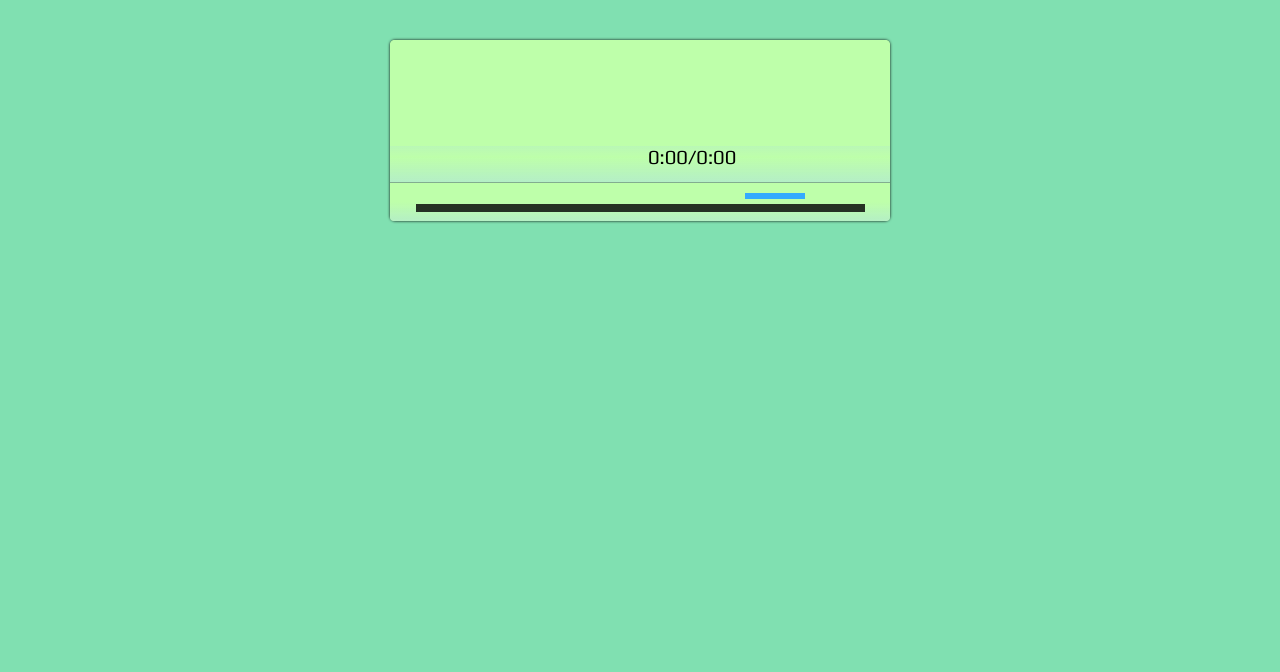
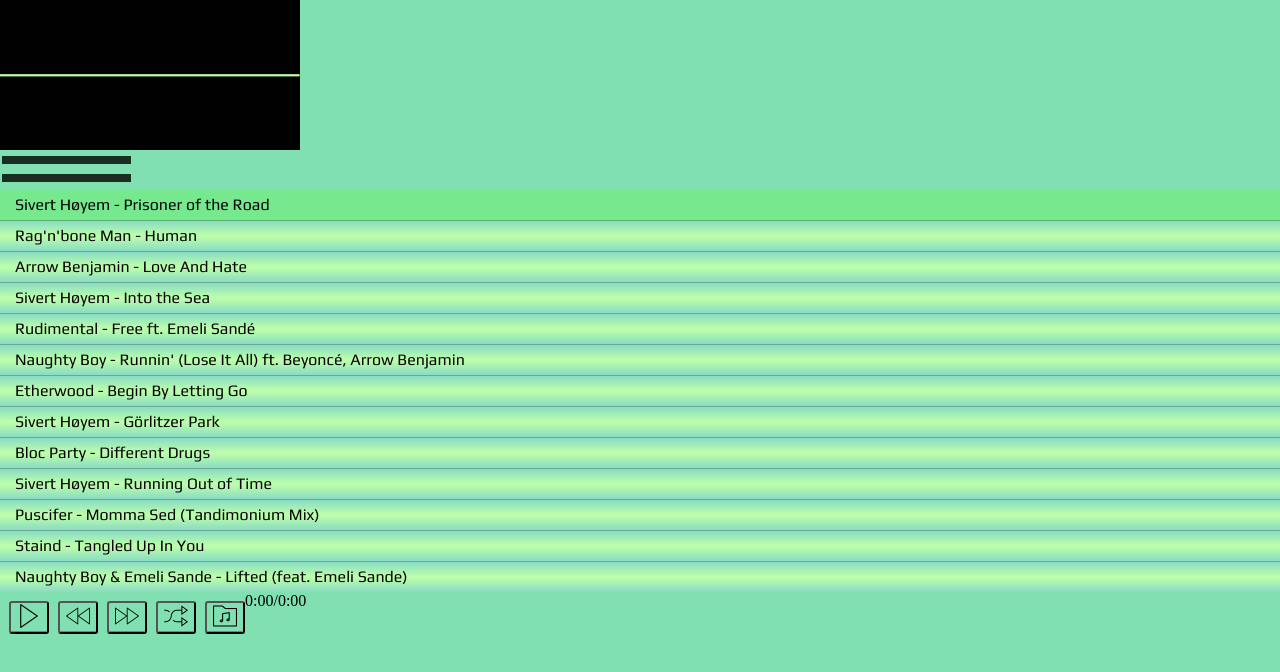
Before and after one commit to AndySushket/MyFirstPlayer, a plain HTML site: page index.html in a window 1280 px wide. Drawn offline with Linux system fonts and the light colour scheme.

Commit message:
Update index.html

```diff
--- a/index.html
+++ b/index.html
@@ -4,26 +4,26 @@
 <head>
     <meta charset="UTF-8">
     <link rel="stylesheet" href="src/style/style.css">
-    <title>Document</title>
+    <title>Player</title>
 </head>
 
 <body>
-   <div id="MyPlayer">
-        <canvas id="myCanvas"></canvas>
-        <div id="mainBlock">
-            <div id="panel">
-                <div id="buttons"> <span id="timer">0:00/0:00</span> </div>
-                <audio src="" id="player"></audio>
-                <div id="volume">
-                    <input min="0" max="1" step="0.01" id="volume-bar" type="range">
-                    <div id="current-volume"></div>
+   <div class="MyPlayer">
+        <canvas class="myCanvas"></canvas>
+        <div class="mainBlock">
+            <div class="panel">
+                <div class="buttons"> <span class="timer">0:00/0:00</span> </div>
+                <audio src="" class="player" ontimeupdate="MusicPlayer.playing()"></audio>
+                <div class="volume">
+                    <input min="0" max="1" step="0.01" class="volume-bar" type="range">
+                    <div class="current-volume"></div>
                 </div>
-                <div id="time">
-                    <input min="0" max="1" step="0.01" id="timeLine" type="range">
-                    <div id="currentTime"></div>
+                <div class="time">
+                    <input min="0" max="1" step="0.01" class="timeLine" type="range">
+                    <div class="currentTime"></div>
                 </div>
             </div>
-            <div id="playlist"> </div>
+            <div class="playlist"> </div>
         </div>
     </div>
 </body>
```
